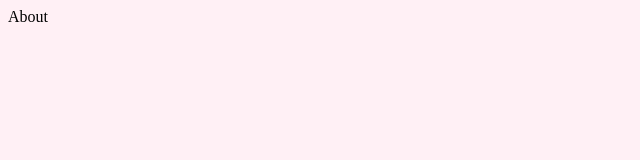
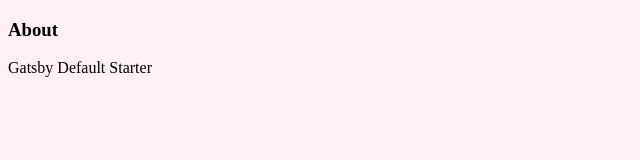
Before and after one commit to Ourstress/sgrentalguide2, a Gatsby site: page /About in a window 1280 px wide. Shown: the whole page, without its empty margins (0-640 px from the left). Built offline with nearby package versions, Linux system fonts and the light colour scheme; Gatsby itself is replaced by a stand-in of ours.

Commit message:
implemented data in gatsby tutorial

```diff
--- a/src/components/header/header.js
+++ b/src/components/header/header.js
@@ -29,6 +29,7 @@
         >
           {siteTitle}
         </Link>
+        <Link to="/About">About</Link>
       </h1>
     </div>
   </div>
--- a/src/pages/About.jsx
+++ b/src/pages/About.jsx
@@ -1,7 +1,34 @@
 import React from 'react'
+import { StaticQuery, graphql } from 'gatsby'
 
-const About = () => {
-  return <div>About</div>
-}
+const About = ({ data }) => (
+  <StaticQuery
+    query={graphql`
+      query {
+        site {
+          siteMetadata {
+            title
+          }
+        }
+      }
+    `}
+    render={data => (
+      <div>
+        <h3>About</h3>
+        <p>{data.site.siteMetadata.title}</p>
+      </div>
+    )}
+  />
+)
 
 export default About
+
+// export const query = graphql`
+//   query {
+//     site {
+//       siteMetadata {
+//         title
+//       }
+//     }
+//   }
+// ` //Don't forget this template string!!!
```
